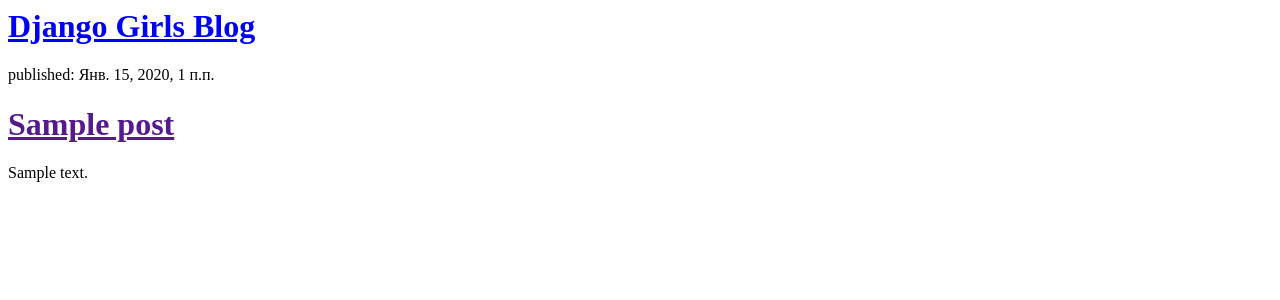
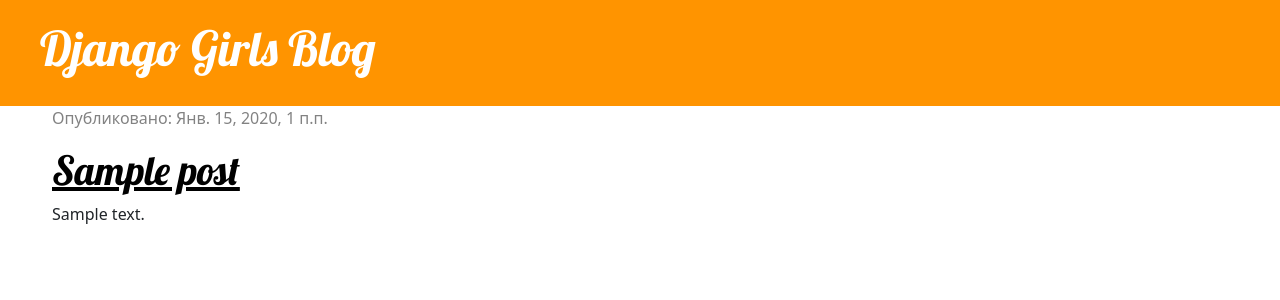
Before and after one commit to nndem/django-blog, a Django app: page / in a window 1280 px wide. Shown: the top 300 px of the page. Run offline with Django 3.2, Linux system fonts and the light colour scheme; tables that the repository leaves empty hold one stand-in row (values such as "Sample post").

Commit message:
Added view and template for detailed blog post as well as CSS for the site

```diff
--- /dev/null
+++ b/blog/static/CSS/blog.css
@@ -0,0 +1,66 @@
+h1 a {
+	color: #FCA205;
+	font-family: 'Lobster';
+}
+
+
+/*body {
+    padding-left: 15px;
+}*/
+
+
+.page-header {
+    background-color: #ff9400;
+    margin-top: 0;
+    padding: 20px 20px 20px 40px;
+}
+
+
+.page-header h1, .page-header h1 a, .page-header h1 a:visited, .page-header h1 a:active {
+    color: #ffffff;
+    font-size: 36pt;
+    text-decoration: none;
+}
+
+
+.content {
+    margin-left: 40px;
+}
+
+
+h1, h2, h3, h4 {
+    font-family: 'Lobster', cursive;
+}
+
+
+.date {
+    color: #828282;
+}
+
+
+.save {
+    float: right;
+}
+
+
+.post-form textarea, .post-form input {
+    width: 100%;
+}
+
+
+.top-menu, .top-menu:hover, .top-menu:visited {
+    color: #ffffff;
+    float: right;
+    font-size: 26pt;
+    margin-right: 20px;
+}
+
+
+.post {
+    margin-bottom: 70px;
+}
+
+
+.post h1 a, .post h1 a:visited {
+    color: #000000;
+}
--- /dev/null
+++ b/blog/templates/blog/base.html
@@ -0,0 +1,24 @@
+{% load static %}
+<html>
+    <head>
+
+    	<link href="https://cdn.jsdelivr.net/npm/bootstrap@5.0.0-beta1/dist/css/bootstrap.min.css" rel="stylesheet" integrity="sha384-giJF6kkoqNQ00vy+HMDP7azOuL0xtbfIcaT9wjKHr8RbDVddVHyTfAAsrekwKmP1" crossorigin="anonymous">
+    	<link href="https://fonts.googleapis.com/css?family=Lobster&subset=latin,cyrillic" rel="stylesheet" type="text/css">
+    	<link rel="stylesheet" href="{% static 'CSS/blog.css' %}">
+
+        <title>Django Girls blog</title>
+    </head>
+    <body>
+    <div class="page-header">
+        <h1><a href="/">Django Girls Blog</a></h1>
+    </div>
+    <div class="content container">
+        <div class="row">
+            <div class="col-md-8">
+            {% block content %}
+            {% endblock %}
+            </div>
+        </div>
+    </div>
+</body>
+</html>
--- a/blog/templates/blog/post_list.html
+++ b/blog/templates/blog/post_list.html
@@ -1,20 +1,13 @@
-<html>
-    <head>
-        <title>Django Girls blog</title>
-    </head>
-    <body>
-        <div>
-            <h1><a href="/">Django Girls Blog</a></h1>
-        </div>
+{% extends 'blog/base.html' %}
 
-        <div>
-        	{% for post in posts%}
-        		<div>
-        			<p>published: {{ post.published_date }} </p>
-        			<h1><a href="">{{ post.title }}</a></h1>
-        			<p>{{ post.text|linebreaksbr }}</p>
-            	</div>
-        	{% endfor %}
-        </div>
-    </body>
-</html>
+{% block content %}
+    {% for post in posts %}
+    	<div class="post">
+    		<div class="date">
+    			<p>Опубликовано: {{ post.published_date }}</p>
+    		</div>
+    		<h1><a href="{% url 'post_detail' pk=post.pk  %}">{{ post.title }}</a></h1>
+    		<p>{{ post.text|linebreaksbr }}</p>
+    	</div>
+    {% endfor %}
+{% endblock %}
--- a/blog/urls.py
+++ b/blog/urls.py
@@ -2,5 +2,6 @@ from django.urls import path
 from . import views
 
 urlpatterns = [
-	path('', views.post_list, name='post_list')
+	path('', views.post_list, name='post_list'),
+	path('post/<int:pk>', views.post_detail, name='post_detail'),
 ]
--- a/blog/views.py
+++ b/blog/views.py
@@ -1,4 +1,4 @@
-from django.shortcuts import render
+from django.shortcuts import render, get_object_or_404
 from .models import Post
 from django.utils import timezone
 
@@ -6,3 +6,8 @@ from django.utils import timezone
 def post_list(request):
 	posts = Post.objects.filter(published_date__lte=timezone.now()).order_by('published_date')
 	return render(request, 'blog/post_list.html', {'posts': posts})
+
+def post_detail(request, pk):
+	#post = Post.objects.get(pk=pk)
+	post = get_object_or_404(Post, pk=pk)
+	return render(request, 'blog/post_detail.html', {'post': post})
```
Also changed, not shown: blog/templates/blog/post_detail.html (added, +13 -0 lines).
